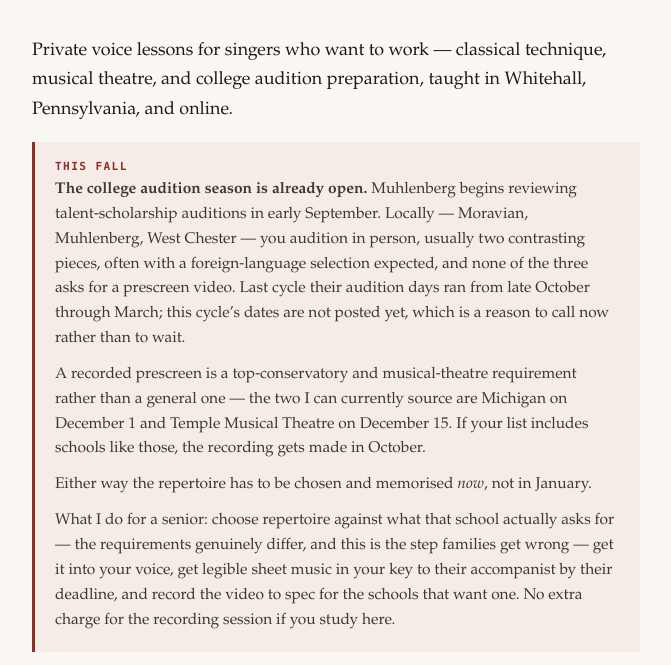
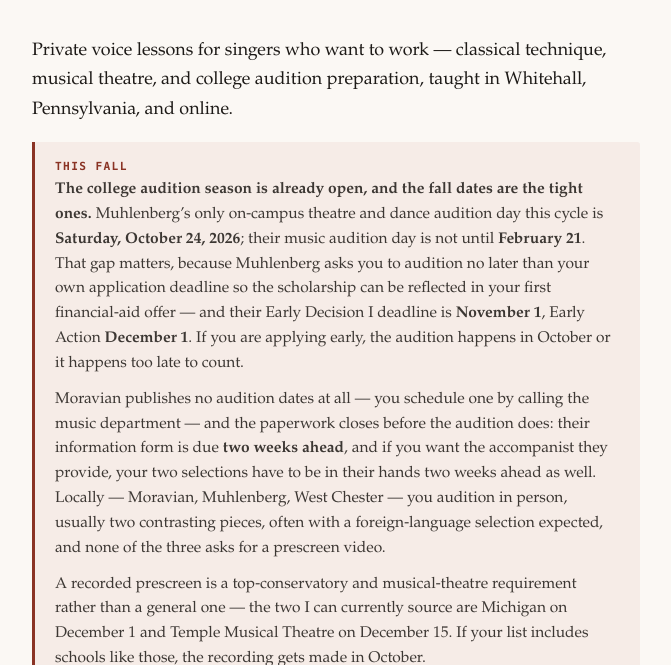
Before and after one commit to cbrain-agency/klingmanvoice, a plain HTML site: page index.html in a window 1280 px wide. Shown: the part 135-800 px from the top of the page, without its empty margins (304-975 px from the left). Drawn offline with Linux system fonts and the light colour scheme.

Commit message:
Retract the 'early September' Muhlenberg claim -- source page is now a 404; replace with this cycle's verified dates

```diff
--- a/index.html
+++ b/index.html
@@ -183,14 +183,24 @@
 
 <div class="now">
   <span class="tag">This fall</span>
-  <p><strong>The college audition season is already open.</strong> Muhlenberg
-  begins reviewing talent&#8209;scholarship auditions in early September.
-  Locally &mdash; Moravian, Muhlenberg, West Chester &mdash; you audition in
-  person, usually two contrasting pieces, often with a foreign&#8209;language
-  selection expected, and none of the three asks for a prescreen video. Last
-  cycle their audition days ran from late October through March; this
-  cycle&rsquo;s dates are not posted yet, which is a reason to call now rather
-  than to wait.</p>
+  <p><strong>The college audition season is already open, and the fall dates are
+  the tight ones.</strong> Muhlenberg&rsquo;s only on&#8209;campus theatre and
+  dance audition day this cycle is <strong>Saturday, October 24, 2026</strong>;
+  their music audition day is not until <strong>February 21</strong>. That gap
+  matters, because Muhlenberg asks you to audition no later than your own
+  application deadline so the scholarship can be reflected in your first
+  financial&#8209;aid offer &mdash; and their Early Decision I deadline is
+  <strong>November 1</strong>, Early Action <strong>December 1</strong>. If you
+  are applying early, the audition happens in October or it happens too late to
+  count.</p>
+  <p>Moravian publishes no audition dates at all &mdash; you schedule one by
+  calling the music department &mdash; and the paperwork closes before the
+  audition does: their information form is due <strong>two weeks ahead</strong>,
+  and if you want the accompanist they provide, your two selections have to be in
+  their hands two weeks ahead as well. Locally &mdash; Moravian, Muhlenberg, West
+  Chester &mdash; you audition in person, usually two contrasting pieces, often
+  with a foreign&#8209;language selection expected, and none of the three asks
+  for a prescreen video.</p>
   <p>A recorded prescreen is a top&#8209;conservatory and musical&#8209;theatre
   requirement rather than a general one &mdash; the two I can currently source
   are Michigan on December 1 and Temple Musical Theatre on December 15. If your
```
